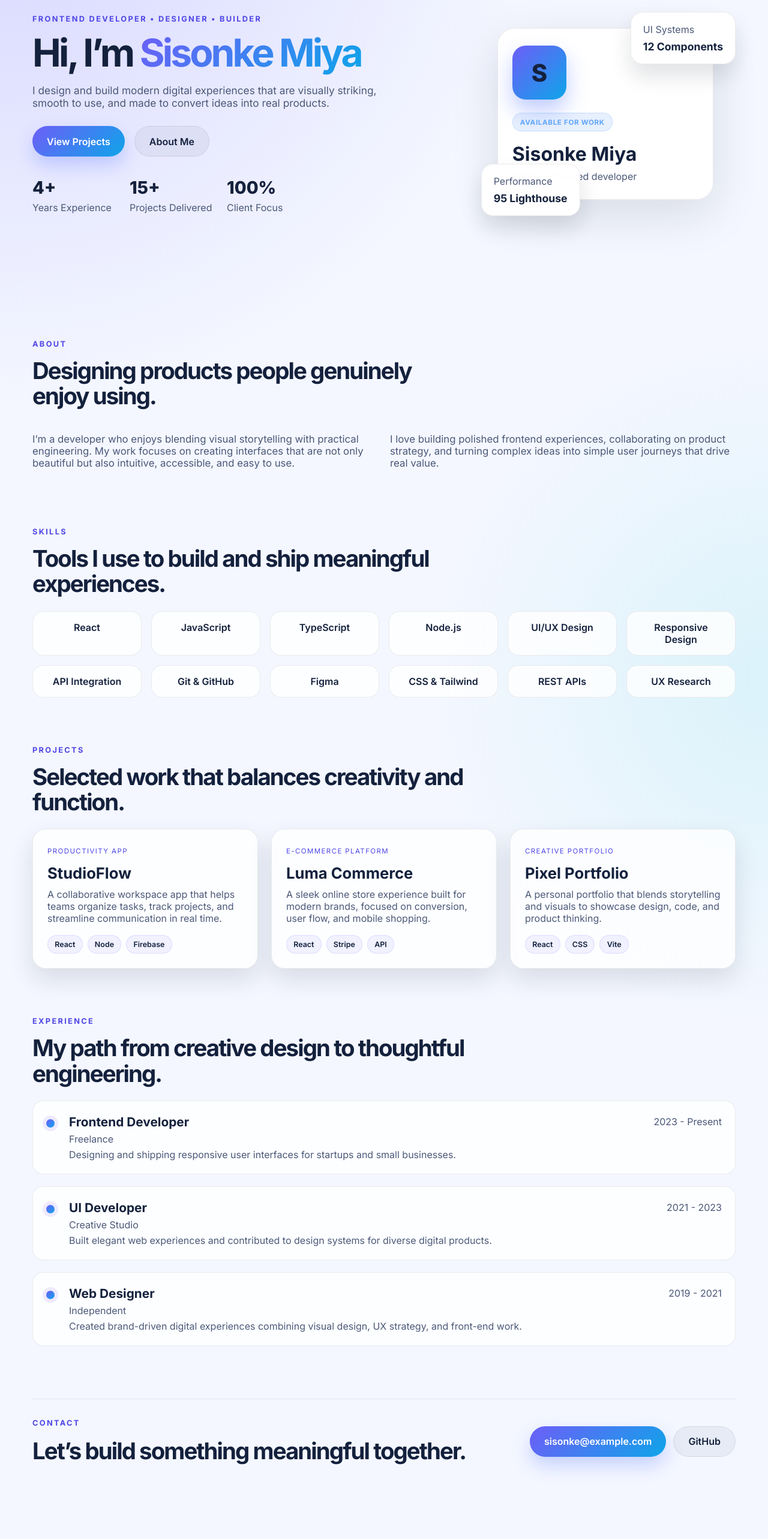
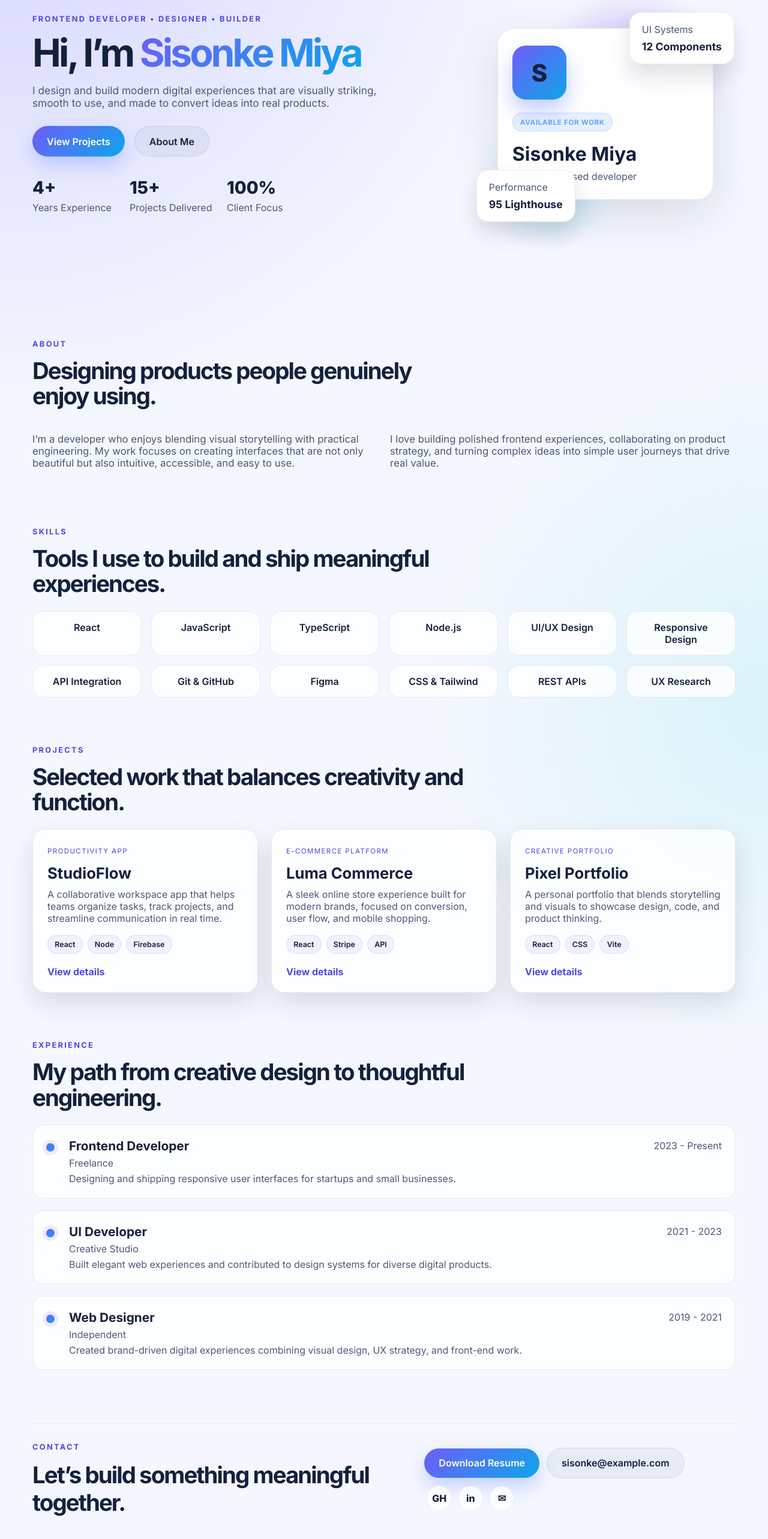
Before and after one commit to Sisonke0420/Portfolio2, a React (Vite) app: page / in a window 1280 px wide. Shown: the part 228-2794 px from the top of the page at 60% size. Before the commit the page ends 2730 px from the top, so only its background shows below. Built offline with nearby package versions, Linux system fonts and the light colour scheme.

Commit message:
Add animations, project modal/gallery, social icons, hero illustration, and resume download support to the portfolio.

```diff
--- a/src/components/Footer.jsx
+++ b/src/components/Footer.jsx
@@ -1,4 +1,10 @@
 export default function Footer() {
+  const socials = [
+    { label: 'GitHub', href: 'https://github.com/Sisonke0420', icon: 'GH' },
+    { label: 'LinkedIn', href: 'https://www.linkedin.com', icon: 'in' },
+    { label: 'Email', href: 'mailto:sisonke@example.com', icon: '✉' },
+  ];
+
   return (
     <footer id="contact" className="footer">
       <div>
@@ -7,17 +13,29 @@ export default function Footer() {
       </div>
 
       <div className="footer-actions">
-        <a className="button" href="mailto:sisonke@example.com">
+        <a href="/Sisonke-Miya-Resume.txt" download className="button">
+          Download Resume
+        </a>
+
+        <a className="button secondary" href="mailto:sisonke@example.com">
           sisonke@example.com
         </a>
-        <a
-          className="button secondary"
-          href="https://github.com/Sisonke0420"
-          target="_blank"
-          rel="noreferrer"
-        >
-          GitHub
-        </a>
+
+        <div className="socials" aria-label="Social media links">
+          {socials.map((social) => (
+            <a
+              key={social.label}
+              href={social.href}
+              target={social.href.startsWith('http') ? '_blank' : undefined}
+              rel={social.href.startsWith('http') ? 'noreferrer' : undefined}
+              className="social-link"
+              aria-label={social.label}
+              title={social.label}
+            >
+              {social.icon}
+            </a>
+          ))}
+        </div>
       </div>
     </footer>
   );
--- a/src/components/Header.jsx
+++ b/src/components/Header.jsx
@@ -21,6 +21,11 @@ export default function Header({ theme, setTheme }) {
         >
           {theme === 'dark' ? '☀️' : '🌙'}
         </button>
+
+        <a href="/Sisonke-Miya-Resume.txt" download className="button small button-download">
+          Resume
+        </a>
+
         <a className="button small" href="#contact">
           Hire Me
         </a>
--- a/src/components/Hero.jsx
+++ b/src/components/Hero.jsx
@@ -1,7 +1,7 @@
 export default function Hero({ name }) {
   return (
     <section className="hero">
-      <div className="hero-copy">
+      <div className="hero-copy reveal-up">
         <p className="eyebrow">Frontend Developer • Designer • Builder</p>
         <h1>
           Hi, I’m <span>{name}</span>
@@ -36,7 +36,19 @@ export default function Hero({ name }) {
         </ul>
       </div>
 
-      <div className="hero-visual">
+      <div className="hero-visual reveal-up" aria-label="Decorative profile illustration">
+        <div className="hero-art">
+          <div className="orb orb-large" />
+          <div className="orb orb-small" />
+          <div className="floating-card card-one">
+            <span>UI Systems</span>
+            <strong>12 Components</strong>
+          </div>
+          <div className="floating-card card-two">
+            <span>Performance</span>
+            <strong>95 Lighthouse</strong>
+          </div>
+
           <div className="profile-card">
             <div className="avatar">S</div>
             <div className="profile-meta">
@@ -45,15 +57,6 @@ export default function Hero({ name }) {
               <p>Product-focused developer</p>
             </div>
           </div>
-
-        <div className="mini-panel panel-one">
-          <span>UI Systems</span>
-          <strong>12 Components</strong>
-        </div>
-
-        <div className="mini-panel panel-two">
-          <span>Performance</span>
-          <strong>95 Lighthouse</strong>
         </div>
       </div>
     </section>
--- a/src/components/ProjectsSection.jsx
+++ b/src/components/ProjectsSection.jsx
@@ -1,5 +1,10 @@
+import { useState } from 'react';
+
 export default function ProjectsSection({ projects }) {
+  const [selectedProject, setSelectedProject] = useState(null);
+
   return (
+    <>
       <section id="projects" className="content-section">
         <div className="section-heading">
           <p className="eyebrow">Projects</p>
@@ -8,18 +13,50 @@ export default function ProjectsSection({ projects }) {
 
         <div className="projects-grid">
           {projects.map((project) => (
-          <article key={project.title} className="project-card">
+            <article key={project.title} className="project-card reveal-up">
               <span className="project-category">{project.category}</span>
               <h3>{project.title}</h3>
               <p>{project.description}</p>
+
               <div className="stack-row">
                 {project.stack.map((item) => (
                   <span key={item}>{item}</span>
                 ))}
               </div>
+
+              <button type="button" className="inline-link" onClick={() => setSelectedProject(project)}>
+                View details
+              </button>
             </article>
           ))}
         </div>
       </section>
+
+      {selectedProject ? (
+        <div className="modal-backdrop" onClick={() => setSelectedProject(null)}>
+          <div className="project-modal" onClick={(e) => e.stopPropagation()}>
+            <button type="button" className="modal-close" onClick={() => setSelectedProject(null)}>
+              ×
+            </button>
+
+            <span className="project-category">{selectedProject.category}</span>
+            <h3>{selectedProject.title}</h3>
+            <p>{selectedProject.description}</p>
+
+            <div className="modal-stack">
+              {selectedProject.stack.map((item) => (
+                <span key={item}>{item}</span>
+              ))}
+            </div>
+
+            <ul className="modal-points">
+              <li>Responsive interface built for real users and business goals.</li>
+              <li>Clean interaction design that feels refined and intuitive.</li>
+              <li>Focused on performance, usability, and product clarity.</li>
+            </ul>
+          </div>
+        </div>
+      ) : null}
+    </>
   );
 }
--- a/src/styles.css
+++ b/src/styles.css
@@ -14,6 +14,7 @@
   --button-secondary: rgba(148, 163, 184, 0.12);
   --chip-bg: rgba(139, 92, 246, 0.12);
   --chip-border: rgba(168, 85, 247, 0.24);
+  --card-glow: rgba(139, 92, 246, 0.2);
 }
 
 :root[data-theme='light'] {
@@ -32,6 +33,7 @@
   --button-secondary: rgba(148, 163, 184, 0.14);
   --chip-bg: rgba(109, 94, 247, 0.08);
   --chip-border: rgba(109, 94, 247, 0.14);
+  --card-glow: rgba(109, 94, 247, 0.12);
 }
 
 * {
@@ -68,6 +70,19 @@ select {
 
 #root {
   min-height: 100vh;
+}
+
+.reveal-up {
+  opacity: 0;
+  transform: translateY(26px);
+  animation: revealUp 0.7s ease forwards;
+}
+
+@keyframes revealUp {
+  to {
+    opacity: 1;
+    transform: translateY(0);
+  }
 }
 
 .app-shell {
@@ -161,6 +176,10 @@ select {
   box-shadow: none;
 }
 
+.button-download {
+  background: linear-gradient(135deg, #f59e0b, #f97316);
+}
+
 .hero {
   display: grid;
   grid-template-columns: 1.35fr 0.85fr;
@@ -239,13 +258,46 @@ select {
   justify-content: center;
 }
 
+.hero-art {
+  position: relative;
+  width: min(100%, 430px);
+  height: 480px;
+  display: grid;
+  place-items: center;
+}
+
+.orb {
+  position: absolute;
+  border-radius: 50%;
+  filter: blur(12px);
+  opacity: 0.8;
+}
+
+.orb-large {
+  width: 300px;
+  height: 300px;
+  background: radial-gradient(circle, rgba(139, 92, 246, 0.6), rgba(139, 92, 246, 0.12) 55%, transparent 72%);
+  top: 30px;
+  right: 20px;
+}
+
+.orb-small {
+  width: 220px;
+  height: 220px;
+  background: radial-gradient(circle, rgba(56, 189, 248, 0.4), rgba(56, 189, 248, 0.09) 58%, transparent 72%);
+  bottom: 20px;
+  left: 10px;
+}
+
 .profile-card {
+  position: relative;
+  z-index: 2;
   width: min(100%, 360px);
   padding: 28px 24px;
   border: 1px solid var(--border);
   border-radius: 28px;
   background: var(--panel-strong);
-  box-shadow: 0 24px 80px var(--shadow);
+  box-shadow: 0 24px 80px var(--shadow), 0 0 0 1px rgba(255, 255, 255, 0.02);
 }
 
 .avatar {
@@ -287,8 +339,9 @@ select {
   color: var(--text-soft);
 }
 
-.mini-panel {
+.floating-card {
   position: absolute;
+  z-index: 3;
   display: flex;
   flex-direction: column;
   gap: 8px;
@@ -299,22 +352,22 @@ select {
   box-shadow: 0 20px 35px var(--shadow);
 }
 
-.mini-panel span {
+.floating-card span {
   color: var(--text-soft);
 }
 
-.mini-panel strong {
+.floating-card strong {
   font-size: 1.1rem;
 }
 
-.panel-one {
+.card-one {
   right: 0;
-  top: 90px;
+  top: 70px;
 }
 
-.panel-two {
-  left: 10px;
-  bottom: 90px;
+.card-two {
+  left: 0;
+  bottom: 60px;
 }
 
 .content-section {
@@ -369,6 +422,12 @@ select {
   border-radius: 22px;
   padding: 24px;
   box-shadow: 0 18px 40px var(--shadow);
+  transition: transform 0.25s ease, border-color 0.25s ease;
+}
+
+.project-card:hover {
+  transform: translateY(-4px);
+  border-color: rgba(139, 92, 246, 0.4);
 }
 
 .project-category {
@@ -397,7 +456,8 @@ select {
   margin-top: 18px;
 }
 
-.stack-row span {
+.stack-row span,
+.modal-stack span {
   border-radius: 999px;
   padding: 0.45rem 0.7rem;
   background: var(--chip-bg);
@@ -405,6 +465,16 @@ select {
   color: var(--text);
   font-size: 0.78rem;
   font-weight: 600;
+}
+
+.inline-link {
+  margin-top: 20px;
+  background: transparent;
+  border: none;
+  color: var(--muted);
+  font-weight: 700;
+  cursor: pointer;
+  padding: 0;
 }
 
 .timeline {
@@ -481,6 +551,91 @@ select {
   display: flex;
   flex-wrap: wrap;
   gap: 12px;
+  align-items: center;
+}
+
+.socials {
+  display: flex;
+  gap: 10px;
+  margin-left: 4px;
+}
+
+.social-link {
+  width: 42px;
+  height: 42px;
+  border-radius: 50%;
+  display: grid;
+  place-items: center;
+  background: var(--panel);
+  border: 1px solid var(--border);
+  color: var(--text);
+  font-weight: 800;
+  transition: transform 0.2s ease, border-color 0.2s ease;
+}
+
+.social-link:hover {
+  transform: translateY(-2px);
+  border-color: rgba(139, 92, 246, 0.4);
+}
+
+.modal-backdrop {
+  position: fixed;
+  inset: 0;
+  background: rgba(2, 6, 23, 0.68);
+  display: grid;
+  place-items: center;
+  padding: 20px;
+  z-index: 90;
+}
+
+.project-modal {
+  position: relative;
+  width: min(100%, 540px);
+  background: var(--panel-strong);
+  border: 1px solid var(--border);
+  border-radius: 28px;
+  padding: 28px 24px;
+  box-shadow: 0 30px 80px rgba(2, 6, 23, 0.45);
+  animation: modalIn 0.25s ease;
+}
+
+@keyframes modalIn {
+  from {
+    opacity: 0;
+    transform: translateY(16px) scale(0.96);
+  }
+  to {
+    opacity: 1;
+    transform: translateY(0) scale(1);
+  }
+}
+
+.modal-close {
+  position: absolute;
+  top: 16px;
+  right: 18px;
+  width: 34px;
+  height: 34px;
+  border: 1px solid var(--border);
+  border-radius: 50%;
+  background: transparent;
+  color: var(--text);
+  font-size: 1.5rem;
+  cursor: pointer;
+}
+
+.modal-stack {
+  display: flex;
+  flex-wrap: wrap;
+  gap: 8px;
+  margin-top: 18px;
+}
+
+.modal-points {
+  margin: 20px 0 0;
+  padding-left: 18px;
+  color: var(--text-soft);
+  line-height: 1.8;
 }
 
 .splash-screen {
@@ -585,12 +740,12 @@ select {
     padding: 20px 18px;
   }
 
-  .panel-one {
+  .card-one {
     right: 10px;
     top: 50px;
   }
 
-  .panel-two {
+  .card-two {
     left: 8px;
     bottom: 40px;
   }
```
Also changed, not shown: public/Sisonke-Miya-Resume.txt (added). Lines whose indentation alone changed are shown as unchanged.
